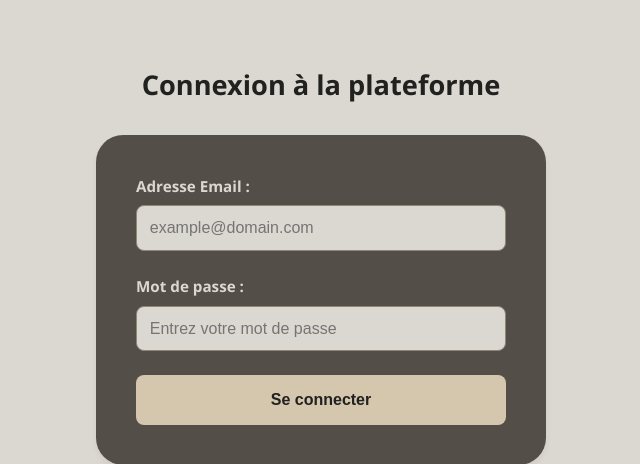
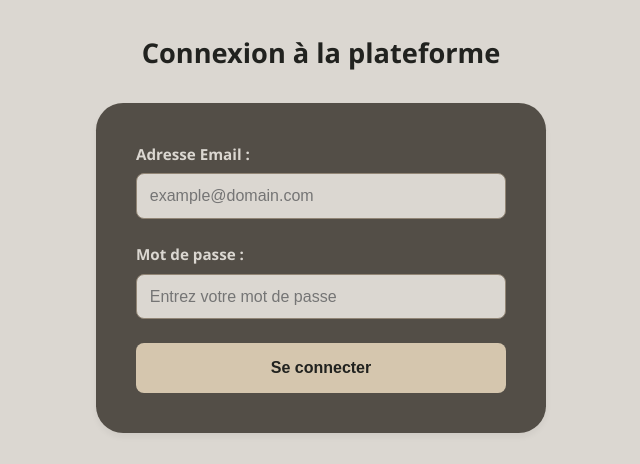
Before and after one commit to Smith06S/Projet-Fil-Rouge-B2, a Flask app: page /connexion in a window 1280 px wide; the page is wider, and only the part inside the window is pictured. Shown: the part 102-566 px from the top of that part, without its empty margins (347-987 px from the left). Run offline with Flask 3, Linux system fonts and the light colour scheme.

Commit message:
fix : fix du css desktop connectio

```diff
--- a/static/css/style.css
+++ b/static/css/style.css
@@ -1636,6 +1636,10 @@ body {
         margin: 6rem auto;
     }
 
+    .connexion-section h1 {
+        margin-top: -6.5rem;
+    }
+
     .grid {
         grid-template-columns: repeat(3, 1fr);
     }
```
